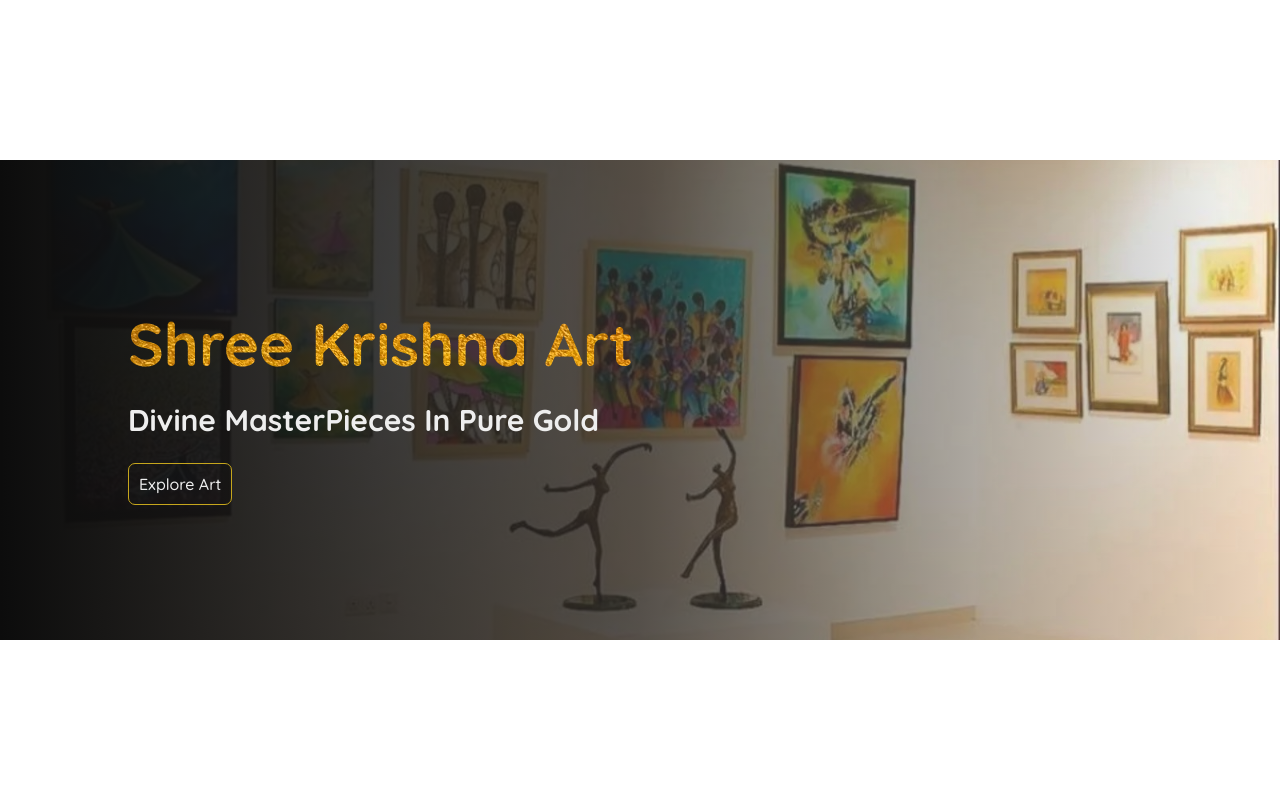
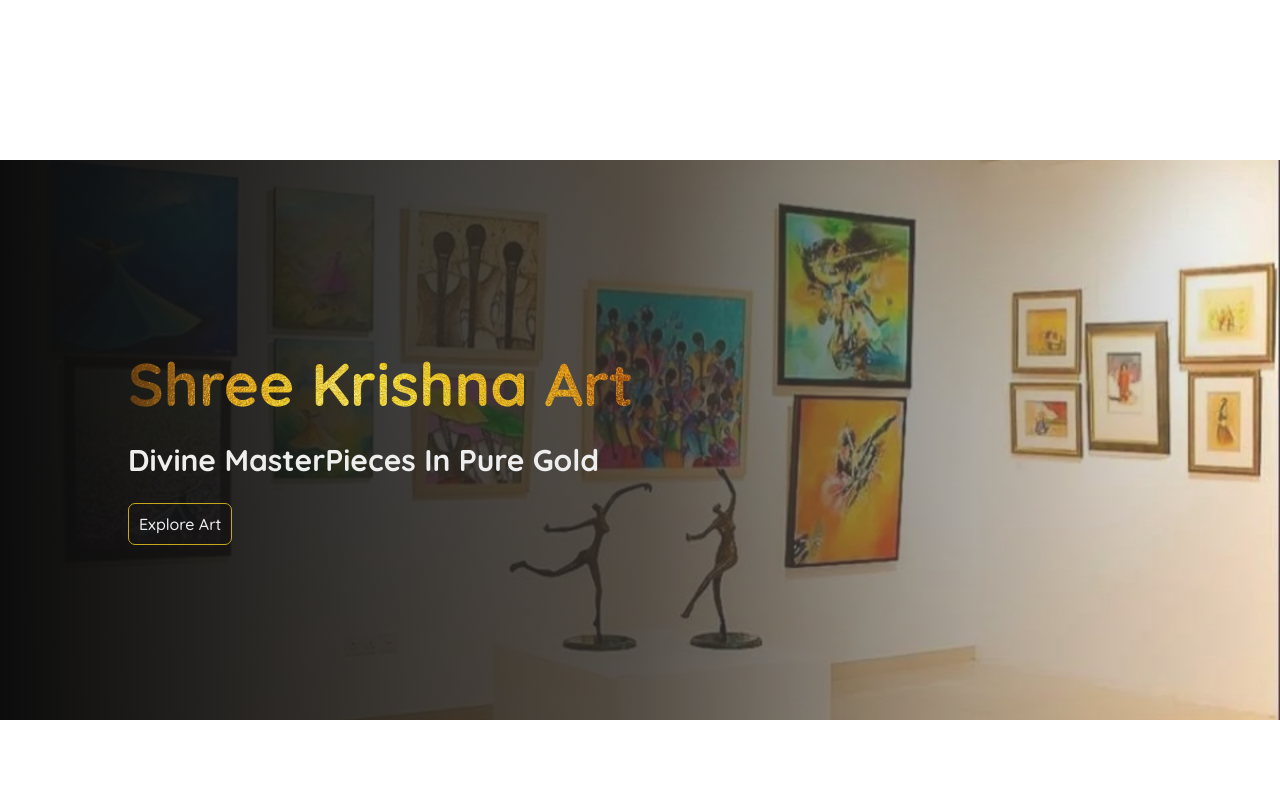
Before and after one commit to Bhavarth005/ShreeKrishnaArt, a PHP site: page / in a window 1280 px wide. Run offline with PHP 8.4, Linux system fonts and the light colour scheme.

Commit message:
made hero section bigger

```diff
--- a/css/homepage-hero.css
+++ b/css/homepage-hero.css
@@ -6,7 +6,7 @@
     align-items: center;
     justify-content: center;
     margin-top: 20vh;
-    height: 60vh;
+    height: 70vh;
     background: linear-gradient(to right, rgb(12, 12, 12), rgba(29, 28, 28, 0.733), rgba(131, 124, 124, 0));
     background-position: center;
     background-size: cover;
@@ -22,7 +22,8 @@
 {
     font-size: 60px;
     background: url(../img/gold_texture.jpg);
-    background-position: top;
+    background-position: right;
+    background-size: cover;
     background-clip: text;
     -webkit-background-clip: text;
     color: transparent
```
